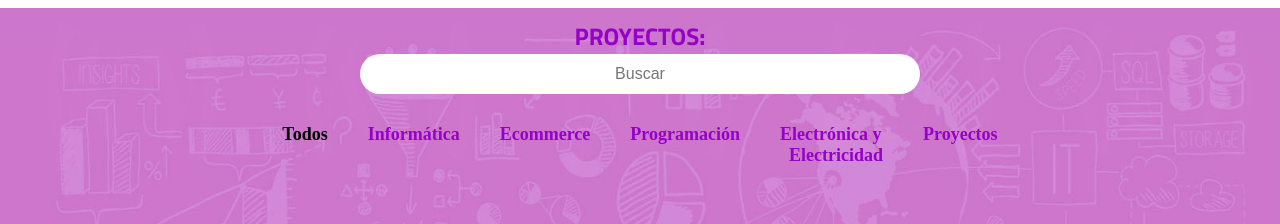
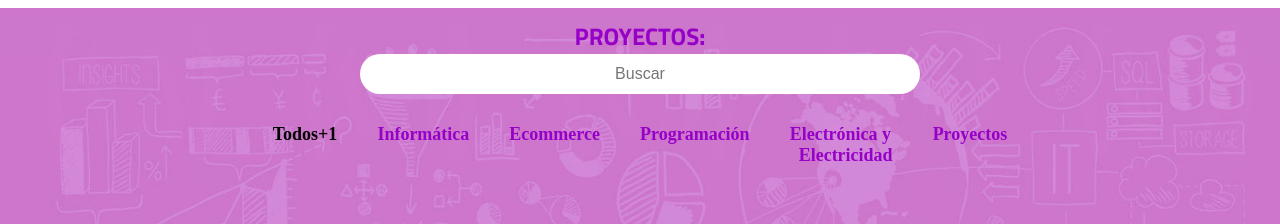
Before and after one commit to WilliamMeloMora/CV, a plain HTML site: page index.html in a window 1280 px wide. Shown: the part 1520-1744 px from the top of the page. Drawn offline with nearby package versions, Linux system fonts and the light colour scheme; a script that the page names is missing.

Commit message:
Update index.html

```diff
--- a/index.html
+++ b/index.html
@@ -190,7 +190,7 @@
 				<input type="text" class="barra-busqueda" id="barra-busqueda" placeholder="Buscar">
 			</form>
 			<div class="categorias" id="categorias">
-				<a href="#" class="activo">Todos</a>
+				<a href="#" class="activo">Todos+1</a>
 				<a href="#">Informática</a>
 				<a href="#">Ecommerce</a>
 				<a href="#">Programación</a>
```
